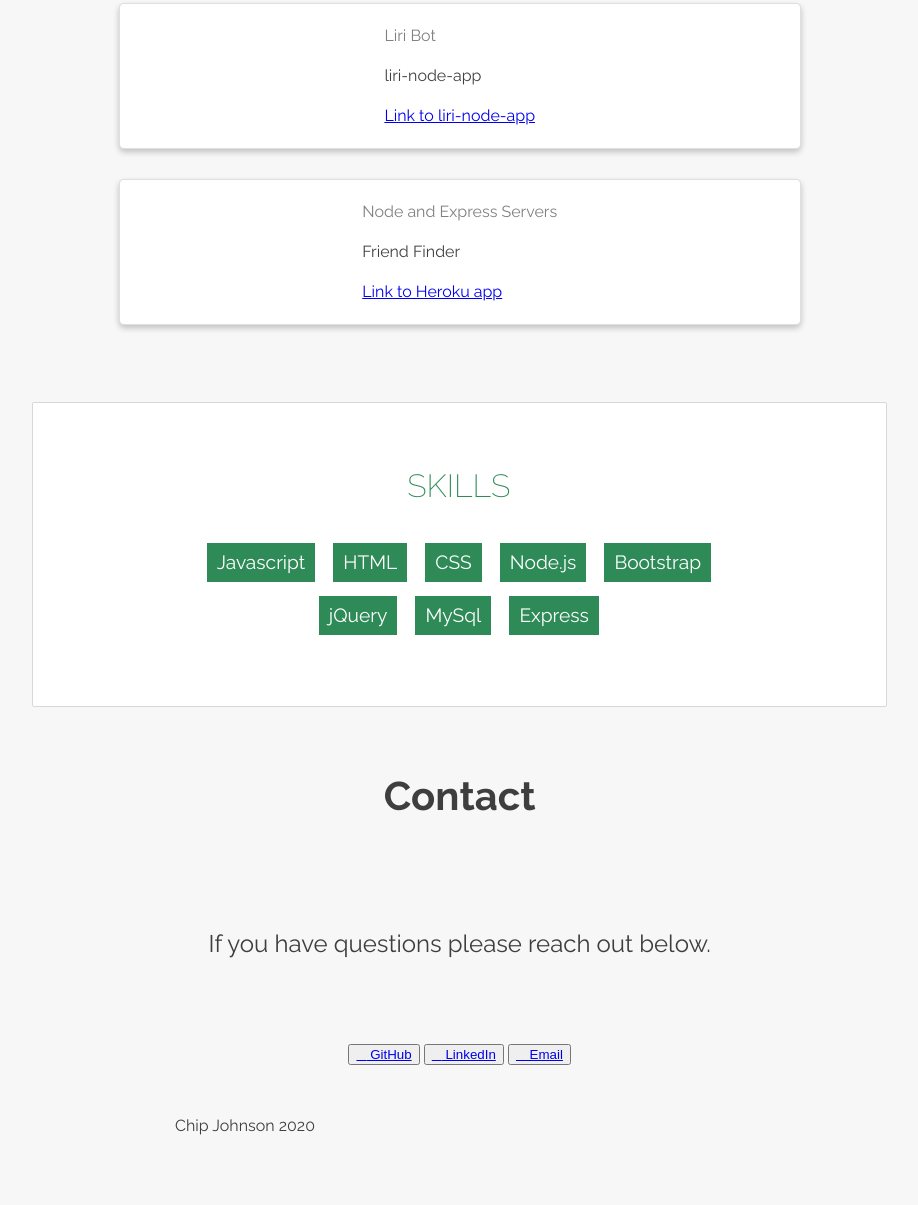
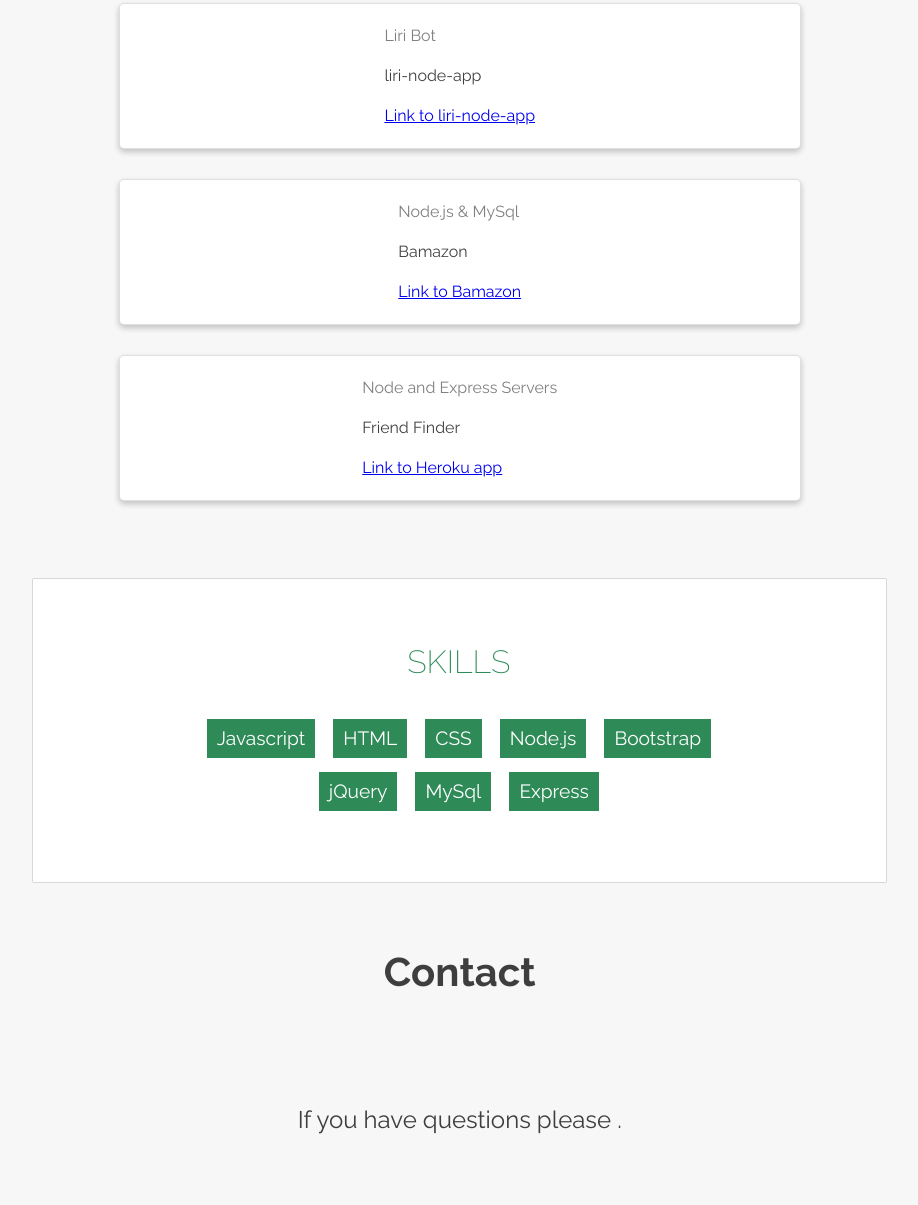
Before and after one commit to cjohnson1580/Portfolio, a plain HTML site: page index.html in a window 1280 px wide. Shown: the part 3633-4838 px from the top of the page, without its empty margins (179-1097 px from the left). Drawn offline with Linux system fonts and the light colour scheme.

Commit message:
pull from git

```diff
--- a/index.html
+++ b/index.html
@@ -266,7 +266,18 @@
                                             liri-node-app</a>
                                     </div>
                                 </div>
-                                <!--Card #10-->
+                                 <!--Card #10-->
+                                 <div class="project-card">
+                                    <div class="project-image">
+                                    </div>
+                                    <div class="project-content">
+                                        <h4>Node.js & MySql</h4>
+                                        <p>Bamazon</p>
+                                        <a href="https://github.com/cjohnson1580/Bamazon.git">Link to
+                                            Bamazon</a>
+                                    </div>
+                                </div>
+                                <!--Card #11-->
                                 <div class="project-card">
                                     <div class="project-image">
                                     </div>
@@ -316,7 +327,7 @@
                     <div class="wrapper">
                         <h1>Contact</h1>
 
-                        <p>If you have questions please reach out below.</p>
+                        <p>If you have questions please .</p>
 
                         <div class="share">
                             <button><a href="https://github.com/cjohnson1580"><i class="fab fa-github"></i>
```
